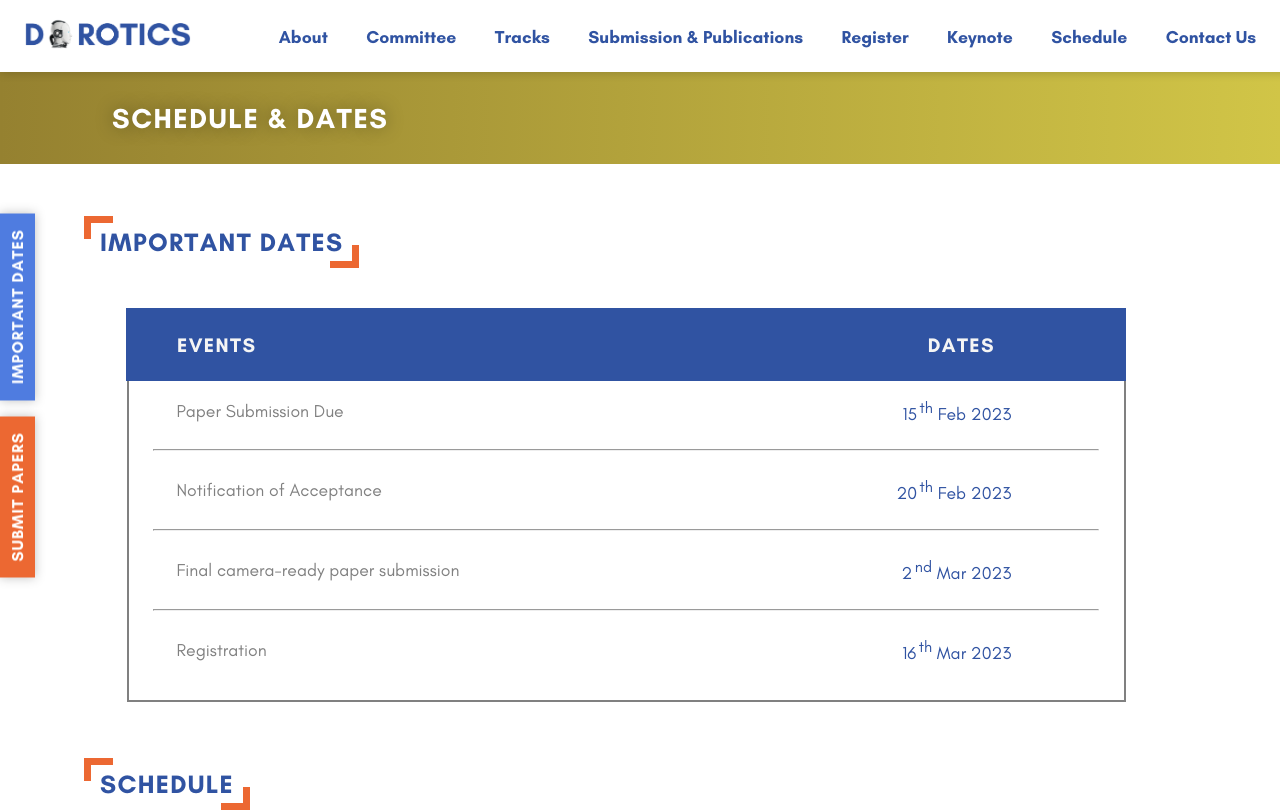
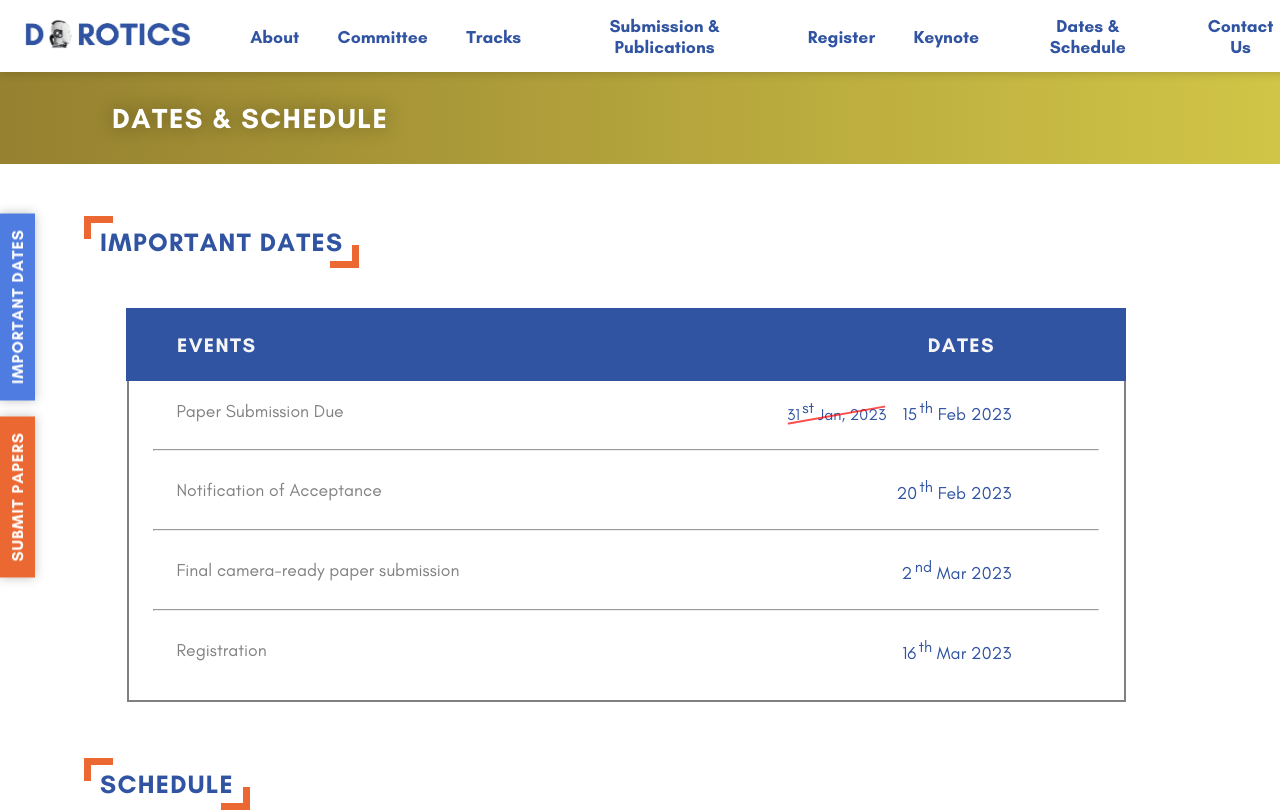
Before and after one commit to Velogan-Boy/dorotics-2023, a React (Create React App) app: page /schedule in a window 1280 px wide. Shown: the top 812 px of the page. Built offline with nearby package versions, Linux system fonts and the light colour scheme.

Commit message:
Added snackbar for deadline extenstion

```diff
--- a/src/components/DateTable/DateTable.jsx
+++ b/src/components/DateTable/DateTable.jsx
@@ -1,16 +1,16 @@
-import React from "react"
+import React from 'react';
 
-import { dates } from "../../data.js"
+import { dates } from '../../data.js';
 
-import styles from "./DateTable.module.css"
+import styles from './DateTable.module.css';
 
 const TableItems = (prop) => {
-
    return (
       <>
          <tr className={styles.content}>
             <td className={styles.events}>{prop.row.event}</td>
             <td className={styles.date}>
+               {}
                {prop.row.date[0]}
                <sup>{prop.row.date[1]}</sup>
                {prop.row.date[2]}
@@ -22,15 +22,13 @@ const TableItems = (prop) => {
             </td>
          </tr>
       </>
-    )
-}
+   );
+};
 
 const DateTable = () => {
-
    return (
       <table className={styles.table}>
          <thead>
-
             <tr className={styles.header}>
                <th className={styles.header_events}>EVENTS</th>
                <th className={styles.header_dates}>DATES</th>
@@ -38,13 +36,36 @@ const DateTable = () => {
          </thead>
          <tbody>
             {dates.map((date, index) => {
+               if (index === 0) {
                   return (
-                        <TableItems row={date} key={index} index={index} />
-                    )
+                     <>
+                        <tr className={styles.content}>
+                           <td className={styles.events}>{date.event}</td>
+                           <td className={styles.date}>
+                              <div>
+                                 <s>
+                                    31<sup>st</sup> Jan, 2023
+                                 </s>
+                              </div>
+                              <div>
+                                 {date.date[0]}
+                                 <sup>{date.date[1]}</sup>
+                                 {date.date[2]}
+                              </div>
+                           </td>
+                        </tr>
+                        <tr>
+                           <td colSpan={2}>
+                              <hr className={`${styles.line}` + (index == dates.length - 1 ? ` ${styles.lastline}` : '')}></hr>
+                           </td>
+                        </tr>
+                     </>
+                  );
+               } else return <TableItems row={date} key={index} index={index} />;
             })}
          </tbody>
       </table>
-    )
-}
+   );
+};
 
-export default DateTable
+export default DateTable;
--- a/src/components/DateTable/DateTable.module.css
+++ b/src/components/DateTable/DateTable.module.css
@@ -53,6 +53,30 @@
 
 .lastline {
     border-color: transparent;
+}
+
+s{text-decoration:none;position:relative;
+    margin-right: 1rem;
+    font-size: 1rem;
+}
+s::before {
+    top: 50%;
+    background:red;
+    opacity:.7;
+    content: '';
+    width: 100%;
+    position: absolute;
+    height:.15em;
+    border-radius:.1em;
+    left: 0%;
+    white-space:nowrap;
+    display: block;
+    transform: rotate(-10deg);
+}
+s.straight::before, strike.straight::before{transform: rotate(0deg);left:-1%;width:102%;}
+
+.date > div {
+    display: inline-block;
 }
 
 @media screen and (max-width: 900px) {
--- a/src/components/Navbar/Navbar.jsx
+++ b/src/components/Navbar/Navbar.jsx
@@ -40,7 +40,7 @@ function Navbar() {
          path: '/keynote',
       },
       {
-         name: 'Schedule',
+         name: 'Dates & Schedule',
          path: '/schedule',
       },
       {
--- a/src/components/Navbar/Navbar.module.css
+++ b/src/components/Navbar/Navbar.module.css
@@ -198,7 +198,7 @@
    position: relative;
 }
 
-.menu>.navLink {
+.menu > .navLink {
    padding-bottom: 20px;
 }
 
@@ -217,7 +217,7 @@
    letter-spacing: 1px;
 }
 
-.menu>.navLink:hover,
+.menu > .navLink:hover,
 .dropdown .navLink:nth-child(2):hover {
    border-bottom: none;
 }
--- a/src/data.js
+++ b/src/data.js
@@ -217,7 +217,7 @@ const journals = [
     recommended for possible publication in the respective scopes of ICTACT Journals. \
     These papers would be selected for publication after the peer review process by ICT \
     Academy. ICT Academy currently publishes five International Journals:',
-   'ACTA journals (Awaiting Formal Confirmation)',
+   'Selected papers presented will also be published in IMEKO ACTA open journal. (SCOPUS indexed)',
 ];
 const subJournals = {
    one: [
--- a/src/pages/Landing/Landing.module.css
+++ b/src/pages/Landing/Landing.module.css
@@ -23,6 +23,7 @@
    top: 38%;
    left: 50%;
    transform: translate(-50%, -55%);
+
 }
 
 .s1 {
@@ -157,7 +158,7 @@
    transition: all 1s ease;
 }
 
-.scroll_title>div {
+.scroll_title > div {
    display: flex;
    animation: scrollText 33s infinite linear;
 }
@@ -210,7 +211,6 @@
 
    .s1 {
       line-height: 2.5rem;
-
    }
 
    .s2 {
@@ -254,9 +254,7 @@
       width: 100%;
       padding: 0;
       margin: auto;
-
    }
-
 
    .howtoReach h2 {
       font-size: 1.7rem;
--- a/src/pages/Schedule/Schedule.jsx
+++ b/src/pages/Schedule/Schedule.jsx
@@ -6,13 +6,12 @@ import DateTable from '../../components/DateTable/DateTable';
 import FloatNextButton from '../../components/FloatNextButton/FloatNextButton';
 import Footer from '../../components/Footer/Footer';
 
-
 import styles from './Schedule.module.css';
 
 const Schedule = () => {
    return (
       <>
-         <Heading text="Schedule & Dates" />
+         <Heading text="Dates & Schedule" />
          <div className={styles.wrapper1}>
             <SubHeading text="Important Dates" />
             <DateTable />
--- a/src/pages/Tracks/Tracks.jsx
+++ b/src/pages/Tracks/Tracks.jsx
@@ -14,8 +14,6 @@ const Tracks = () => {
    const [open, setOpen] = React.useState([false, false, false, false, false]);
 
    const handleClick = (index) => {
-
-
       setOpen((prevState) => {
          const newState = [...prevState];
 
@@ -32,28 +30,17 @@ const Tracks = () => {
             <SubHeading text="Themes and topics" />
             <p className={styles.description}>{track_description}</p>
             {track_titles.map((title, index) => {
-               const middleIndex = Math.ceil(track_topics[title].length / 2);
-               const firstHalf = track_topics[title].slice().splice(0, middleIndex);
-               const secondHalf = track_topics[title].slice().splice(-middleIndex);
-
                return (
                   <div className={styles.track} key={index}>
                      <h2 onClick={() => handleClick(index)}>
                         <i>Track {index + 1}:</i> {title}
-                        <IconButton className={styles.icon}>
-                           {open[index] ? <MdOutlineExpandLess /> : <MdOutlineExpandMore />}
-                        </IconButton>
+                        <IconButton className={styles.icon}>{open[index] ? <MdOutlineExpandLess /> : <MdOutlineExpandMore />}</IconButton>
                      </h2>
 
                      <Collapse in={open[index]} timeout="auto" unmountOnExit>
                         <div>
                            <ul>
-                              {firstHalf.map((topic, index) => (
-                                 <li key={index}>{topic}</li>
-                              ))}
-                           </ul>
-                           <ul>
-                              {secondHalf.map((topic, index) => (
+                              {track_topics[title].map((topic, index) => (
                                  <li key={index}>{topic}</li>
                               ))}
                            </ul>
--- a/src/pages/Tracks/Tracks.module.css
+++ b/src/pages/Tracks/Tracks.module.css
@@ -6,7 +6,7 @@
 
 .track {
    margin: 2.2rem 0rem;
-    padding: 1.25rem 1rem;
+   padding: 0.8rem 0.5rem;
    border: 1px solid black;
    box-shadow: 8px 8px 15px rgba(0, 0, 0, 0.2);
    border-radius: 20px;
@@ -15,11 +15,10 @@
 .track h2 {
    margin: 0;
    padding-left: 1rem;
-    font-size: 1.5rem;
+   font-size: 1.3rem;
    color: var(--primary);
    letter-spacing: 0.7px;
    cursor: pointer;
-
 }
 
 .track h2 i {
@@ -35,7 +34,7 @@
    color: #6b6b6b;
 }
 
-.track>div {
+.track > div {
    margin-top: 1rem;
    display: flex;
    justify-content: space-around;
@@ -48,12 +47,11 @@
    flex: 1;
    color: var(--secondary);
    border: 2px solid rgb(168, 168, 168);
-    box-shadow: inset 5px 5px 20px rgba(0, 0, 0, 0.15);
    list-style: none;
 }
 
 .track ul li::before {
-    content: "\2022";
+   content: '\2022';
    color: var(--primary);
    font-weight: bold;
    display: inline-block;
@@ -62,6 +60,7 @@
 }
 
 .track ul li {
+   font-family: 'Roboto', sans-serif;
    font-size: 1.2rem;
    padding: 0.4rem 0rem;
    letter-spacing: 0.8px;
@@ -69,7 +68,7 @@
 }
 
 .icon {
-    color : var(--accent) !important;
+   color: var(--accent) !important;
    font-size: 2rem !important;
 }
 
@@ -78,7 +77,7 @@
       padding: 12.5rem 1.5rem 3.5rem 3.5rem;
    }
 
-    .track>div {
+   .track > div {
       flex-direction: column;
       justify-content: center;
       align-items: stretch;
@@ -91,7 +90,7 @@
 
 @media screen and (max-width: 600px) {
    .track h2 {
-        font-size: 1.25rem;
+      font-size: 1rem;
    }
 
    .track ul {
@@ -99,10 +98,10 @@
    }
 
    .track ul li {
-        font-size: 1rem;
+      font-size: 0.8rem;
    }
 
    .description {
-        font-size: 1.1rem;
+      font-size: 1rem;
    }
 }
```
Also changed, not shown: src/pages/Landing/Landing.jsx (+20 -6 lines). Lines whose indentation alone changed are shown as unchanged.
